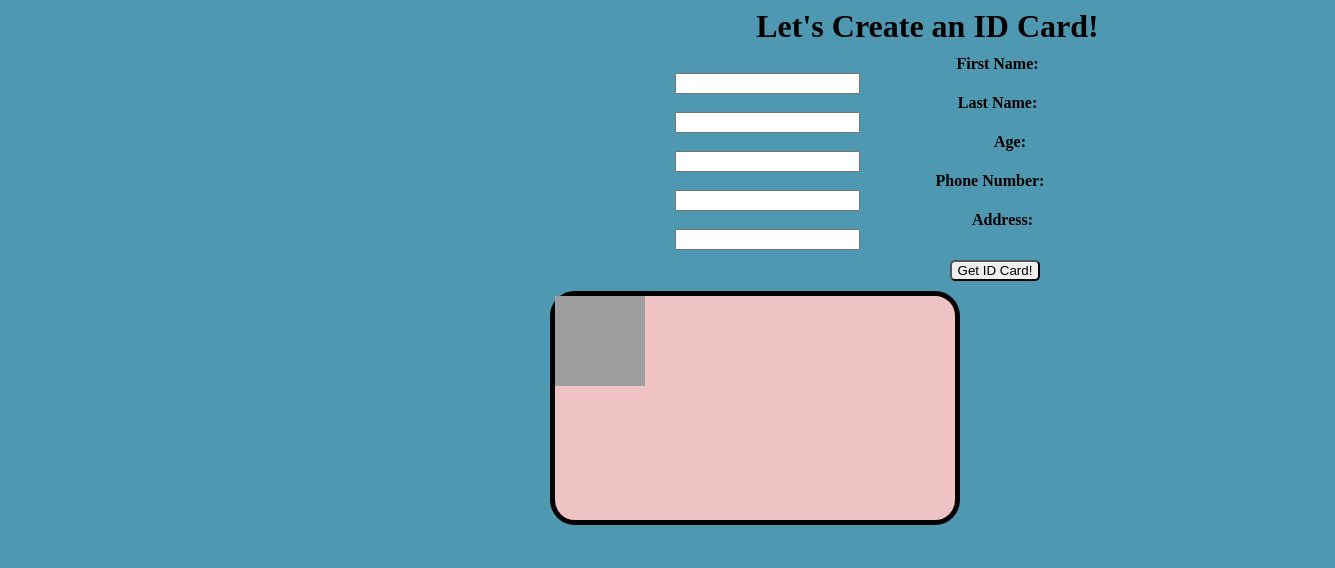
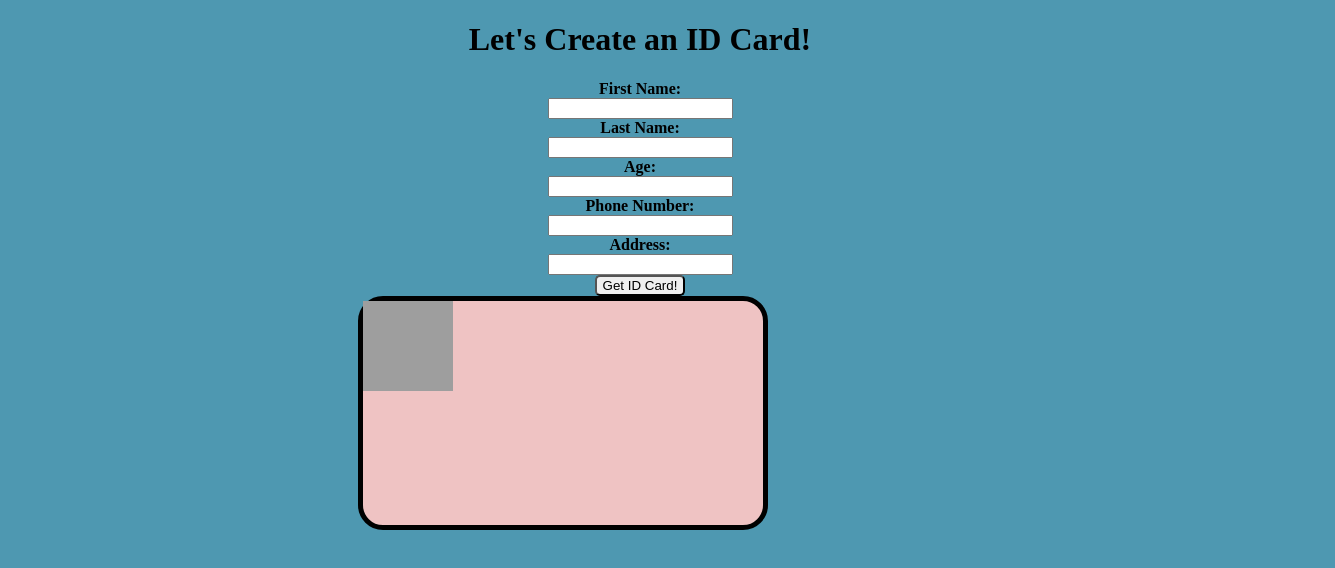
Before and after one commit to zdon-ia/cfs-finalProject, a plain HTML site: page code/index.html in a window 1280 px wide. Shown: the whole page, 1335 px wide, since content can reach past the window. Drawn offline with Linux system fonts and the light colour scheme; grey boxes are pictures that could not be loaded.

Commit message:
Cleaning unnecessary code

```diff
--- a/code/style.css
+++ b/code/style.css
@@ -19,43 +19,12 @@ img {
 
 body {
     background-color:#4e98b1;
-    margin-left: 200px;
-    margin-right: auto;
 }
 
 label {
     font-weight: bolder;
 }
 
-input {
-    margin: 0px 475px;
-}
-
 #bttnGet {
-    margin: 10px auto 10px 510px;
     border-radius: 5px;
 }
-
-h1 {
-    margin: 0px auto 10px 375px;
-}
-
-#lbFn {
-    margin: 5px auto 5px 515px;
-}
-
-#lbLn {
-    margin: 5px auto 5px 515px;
-}
-
-#lbAg {
-    margin: 5px auto 5px 540px;
-}
-
-#lbPn {
-    margin: 5px auto 5px 500px;
-}
-
-#lbAd {
-    margin: 5px auto 5px 525px;
-}
```
